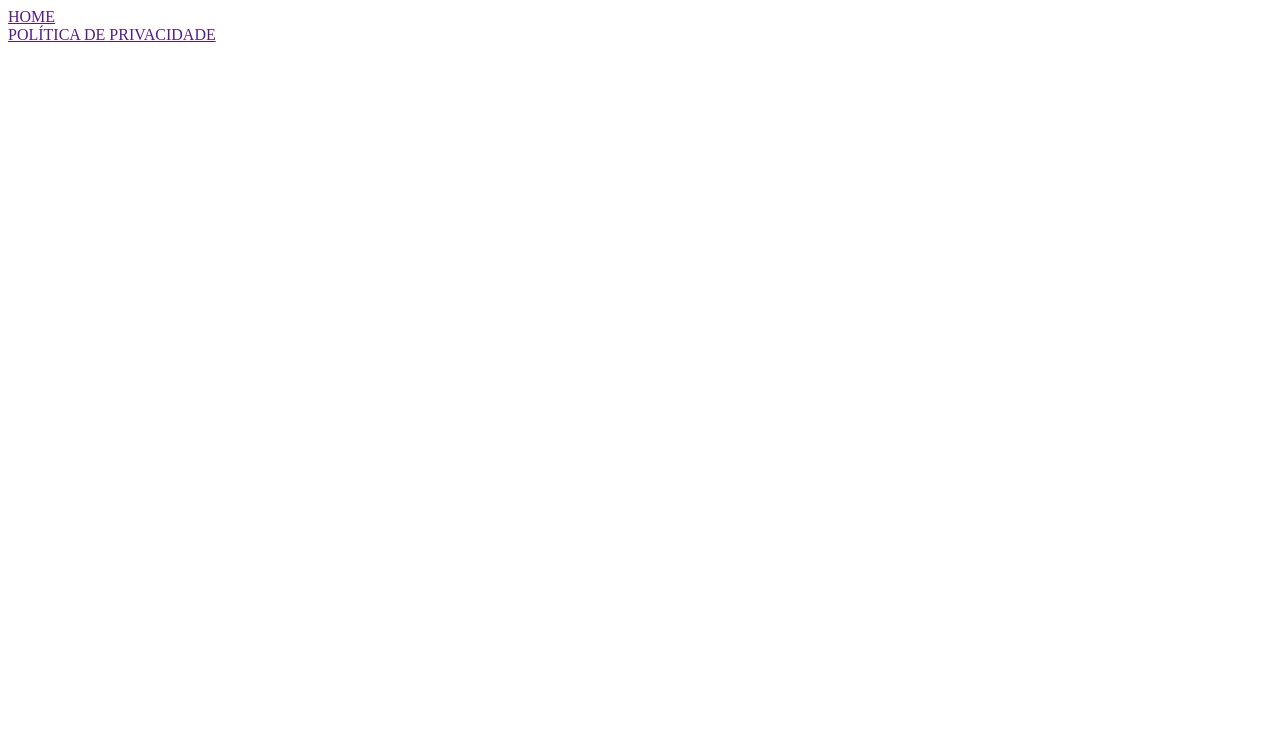
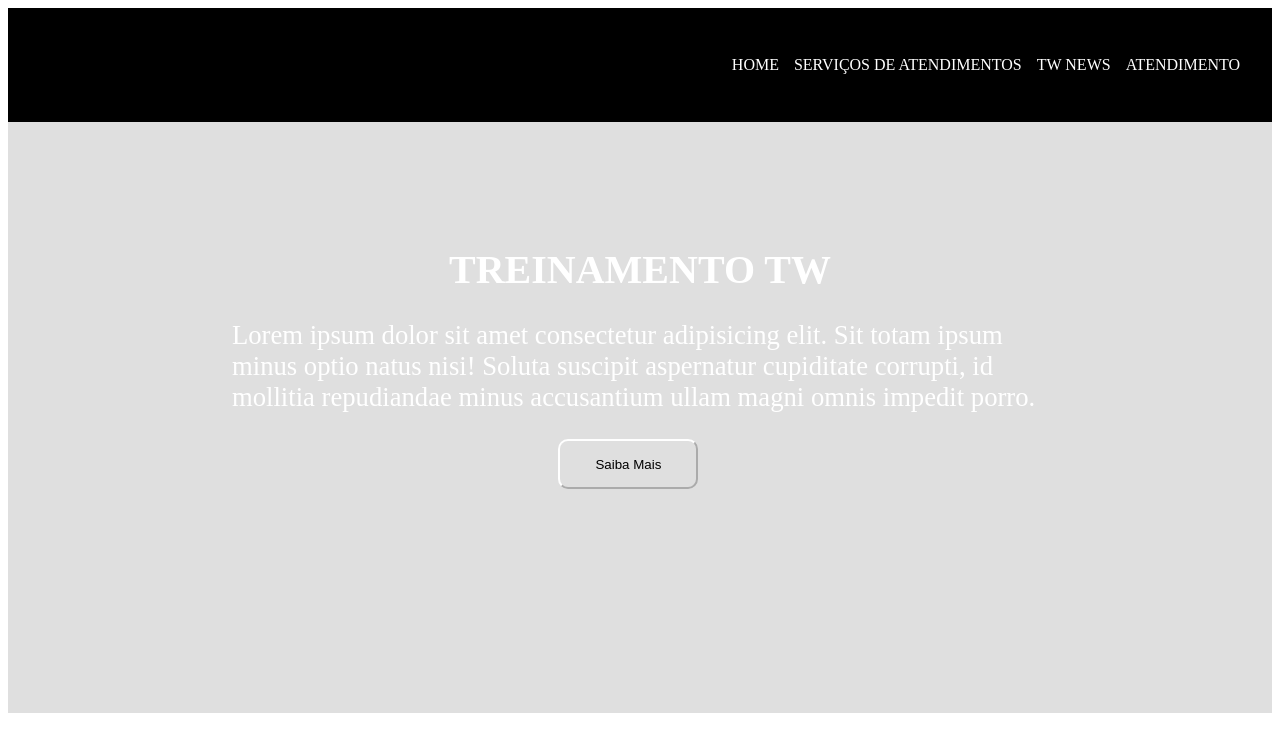
Before and after one commit to zlgsilva/filmes, a plain HTML site: page aula di hj/index.html in a window 1280 px wide. Drawn offline with Linux system fonts and the light colour scheme.

Commit message:
filmes.com

```diff
--- a/aula di hj/index.html
+++ b/aula di hj/index.html
@@ -3,19 +3,63 @@
 <head>
     <meta charset="UTF-8">
     <meta name="viewport" content="width=device-width, initial-scale=1.0">
+    <link rel="stylesheet" href="style.css">
     <title>AULA DE REPOSIÇÃO</title>
 </head>
 
 <body>
 
-    <header>
-        <div><a href="">HOME</a></div>
-        <div><a href="">POLÍTICA DE PRIVACIDADE</a></div>
-        <div><a href=""> </a></div>
-        <div><a href=""></a></div>
+    <header id="header">
+        <ul>
+        <li class="div-footer">
+            <a href="">HOME</a>
+        </li>
 
 
+        <li class="div-footer">
+            <a href="">SERVIÇOS DE ATENDIMENTOS </a>
+        </li>
+
+
+        <li class="div-footer">
+            <a href=""> TW NEWS</a>
+        </li>
+
+
+        <li class="div-footer">
+            <a href="">ATENDIMENTO</a>
+        </li>
+
+     </ul>
     </header>
+
+
+
+
+    <main id="first-section">
+
+        <h1>TREINAMENTO TW</h1>
+
+        <p>Lorem ipsum dolor sit amet consectetur adipisicing elit. Sit totam ipsum minus optio natus nisi! Soluta suscipit aspernatur cupiditate corrupti, id mollitia repudiandae minus accusantium ullam magni omnis impedit porro.</p>
+
+        <div id="button">
+        <button><a href="">Saiba Mais</a></button>
+        </div>
+
+    </main>
+
+
+    <main>
+
+
+
+
+    </main>
+
+
+
+
+
 
 
 
--- a/aula di hj/style.css
+++ b/aula di hj/style.css
@@ -0,0 +1,64 @@
+
+#header{
+    background-color: black;
+    display: flex;
+    text-decoration: none;
+    padding: 2rem;
+    justify-content: end;
+
+}
+
+#header ul{
+    display: flex;
+}
+
+.div-footer{
+    margin-left: 15px;
+
+}
+
+.div-footer a{
+    color: white;
+    text-decoration: none;
+
+}
+
+#first-section{
+ background-color: rgb(223, 223, 223);
+ padding: 14rem;
+
+
+}
+
+
+#first-section h1{
+    text-align: center;
+    margin-top: -100px;
+    font-size: 30pt;
+    color: white;
+}
+
+#first-section p{
+    font-size: 20pt;
+    color: white;
+}
+
+#button button{
+    margin-left: 40%;
+    border-radius:10px;
+    height: 50px;
+    width: 140px;
+    background-color: rgb(223, 223, 223);
+    border-color: white;
+}
+
+#button button a{
+text-decoration: none;
+color: black;
+}
+
+#button button:hover{
+    border-color: black;
+    transition: 1s;
+    color: white;
+}
```
